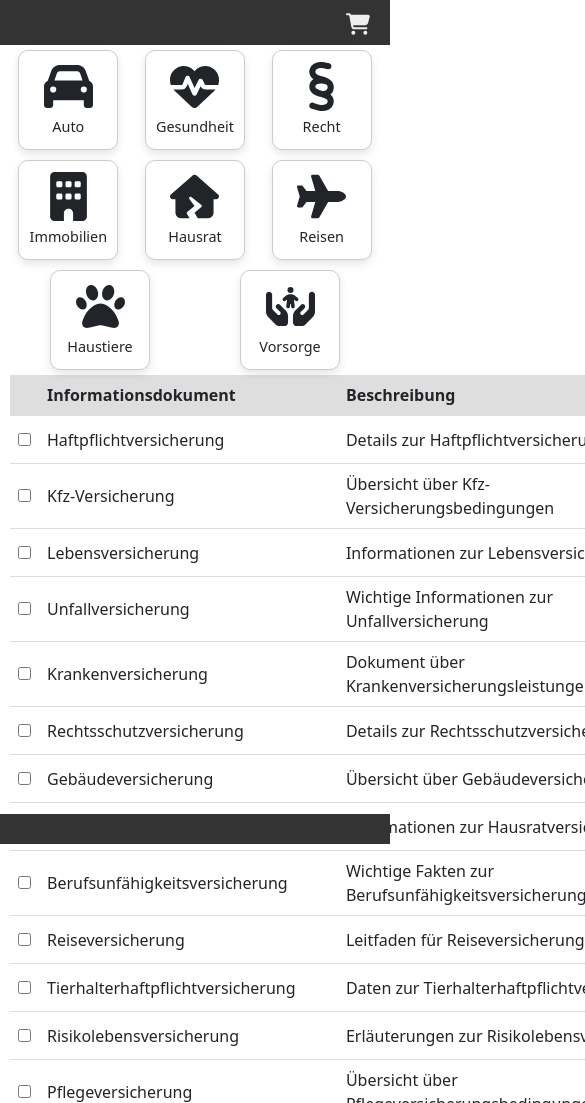
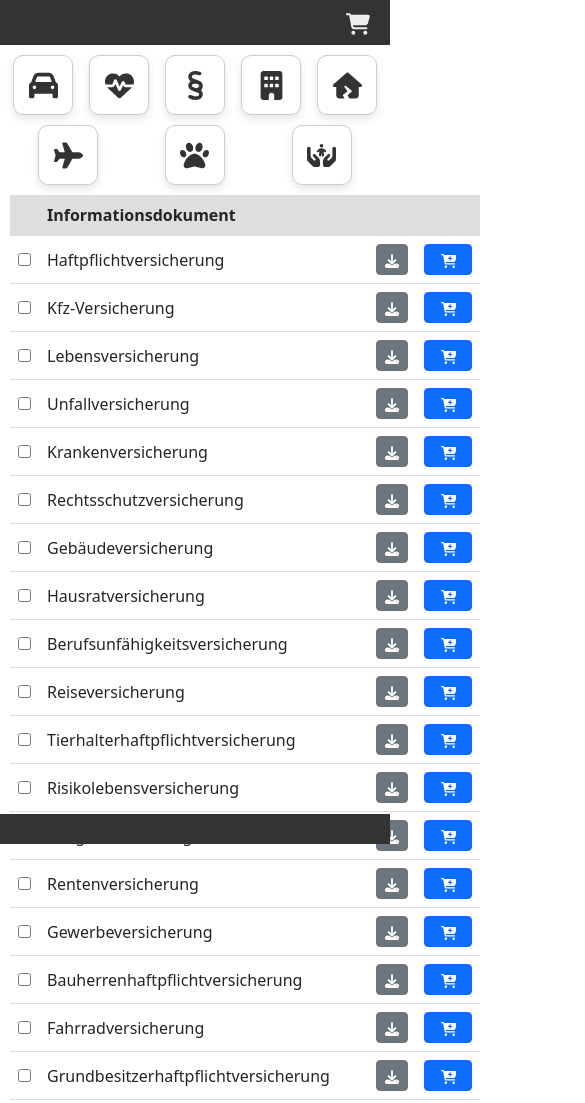
Before and after one commit to jexxme/vdv.NRW-form, a plain HTML site: page index.html in a window 390 px wide. Shown: the top 1103 px of the page, 585 px wide, since content can reach past the window. Drawn offline with nearby package versions, Linux system fonts and the light colour scheme.

Commit message:
lil responsiveness

```diff
--- a/index.html
+++ b/index.html
@@ -102,8 +102,8 @@
             <tr>
                 <th style="display: none;"></th>
                 <th></th>
-                <th>Informationsdokument</th>
-                <th>Beschreibung</th>
+                <th class="title-cell">Informationsdokument</th>
+                <th class="description-column">Beschreibung</th>
                 <th></th>
                 <th></th>
             </tr>
--- a/script.js
+++ b/script.js
@@ -84,12 +84,14 @@ function addRowToTable(table, rid, title, description) {
     checkCell.appendChild(checkbox)
     idCell.innerText = rid;
     titleCell.innerText = title;
+    titleCell.classList.add('title-cell');
     descCell.innerText = description;
+    descCell.classList.add('desc-cell');
 
     downloadCell.style.width = '24px';
     const downloadButton = document.createElement('button');
     downloadButton.id = rid
-    // downloadButton.classList.add('dwn-btn');
+    downloadButton.classList.add('dwn-btn');
     downloadButton.classList.add('btn', 'btn-secondary', 'btn-sm'); // Bootstrap secondary style
     downloadButton.innerHTML = `<svg class="svg-icon" xmlns="http://www.w3.org/2000/svg" height="1em" viewBox="0 0 512 512"><!--! Font Awesome Free 6.4.2 by @fontawesome - https://fontawesome.com License - https://fontawesome.com/license (Commercial License) Copyright 2023 Fonticons, Inc. --><path d="M288 32c0-17.7-14.3-32-32-32s-32 14.3-32 32V274.7l-73.4-73.4c-12.5-12.5-32.8-12.5-45.3 0s-12.5 32.8 0 45.3l128 128c12.5 12.5 32.8 12.5 45.3 0l128-128c12.5-12.5 12.5-32.8 0-45.3s-32.8-12.5-45.3 0L288 274.7V32zM64 352c-35.3 0-64 28.7-64 64v32c0 35.3 28.7 64 64 64H448c35.3 0 64-28.7 64-64V416c0-35.3-28.7-64-64-64H346.5l-45.3 45.3c-25 25-65.5 25-90.5 0L165.5 352H64zm368 56a24 24 0 1 1 0 48 24 24 0 1 1 0-48z"/></svg>`
     downloadButton.onclick = function () { fileDownload(this, table); }
@@ -98,7 +100,7 @@ function addRowToTable(table, rid, title, description) {
 
     // Add to Cart Button with SVG
     const cartButton = document.createElement('button');
-    cartButton.classList.add('btn', 'btn-primary', 'btn-sm'); // Bootstrap primary style
+    cartButton.classList.add('btn', 'btn-primary', 'btn-sm', 'cart-btn' ); // Bootstrap primary style
     cartButton.innerHTML = `
         <svg class="svg-icon" xmlns="http://www.w3.org/2000/svg" height="1em" viewBox="0 0 576 512">
             <!-- SVG Path -->
--- a/styles.css
+++ b/styles.css
@@ -70,7 +70,7 @@ nav {
 #svgButtonContainer {
     display: flex;
     justify-content: space-around;
-    margin-top: 5px;
+    margin-top: 10px;
     flex-wrap: wrap; /* Allows items to wrap in smaller screens */
     gap: 10px; /* Adds space between the buttons */
     margin-left: 10px;
@@ -101,17 +101,63 @@ nav {
 .svg-button svg {
     width: 50%; /* Adjust as needed */
     height: 50%; /* Adjust as needed */
-    fill: #212529;
+    fill: #333333;
 }
 
 .svg-button span {
     margin-top: 10px; /* Adds space between icon and text */
     font-size: 0.9em; /* Adjust text size as needed */
-    color: #212529; /* Text color */
+    color: #333333; /* Text color */
+}
+
+
+
+/* Tablet (devices up to 768px wide) */
+@media (max-width: 768px) {
+    .svg-button {
+        width: 80px; /* Smaller size for tablets */
+        height: 80px;
+    }
+
+    .svg-button span {
+        display: none; /* Hide text on tablets */
+    }
+
+    .description-column {
+        display: none; /* Hide description column on tablets */
+    }
+
+    .desc-cell {
+        display: none; /* Hide description column on tablets */
+    }
+
+
+}
+
+/* Phone (devices up to 480px wide) */
+@media (max-width: 480px) {
+    .svg-button {
+        width: 60px; /* Even smaller size for phones */
+        height: 60px;
+    }
+
+    .title-cell {
+        width: 10px; /* Adjust this value as needed */
+        white-space: nowrap;
+        overflow: hidden;
+        text-overflow: ellipsis;
+    }
+
+    .dwn-btn {
+        display: none; /* Hide the down button on phones */
+    }
+
 }
 
 
 /* TABLEEEEEEEEEEEEEEEEEEEEEEEEEEEEEEEEEEEEEEEEEEEEEEEEEEEEE */
+
+
 .svg-icon {
     display: inline-block;
     vertical-align: middle;
@@ -124,7 +170,7 @@ nav {
 
 
 main {
-    padding: 5px;
+    padding: 10px;
     padding-left: 10px;
     padding-right: 10px;
 }
@@ -132,6 +178,7 @@ main {
 table {
     width: 100%;
     border-collapse: collapse;
+    /* table-layout: fixed; */
 
 
 }
```
